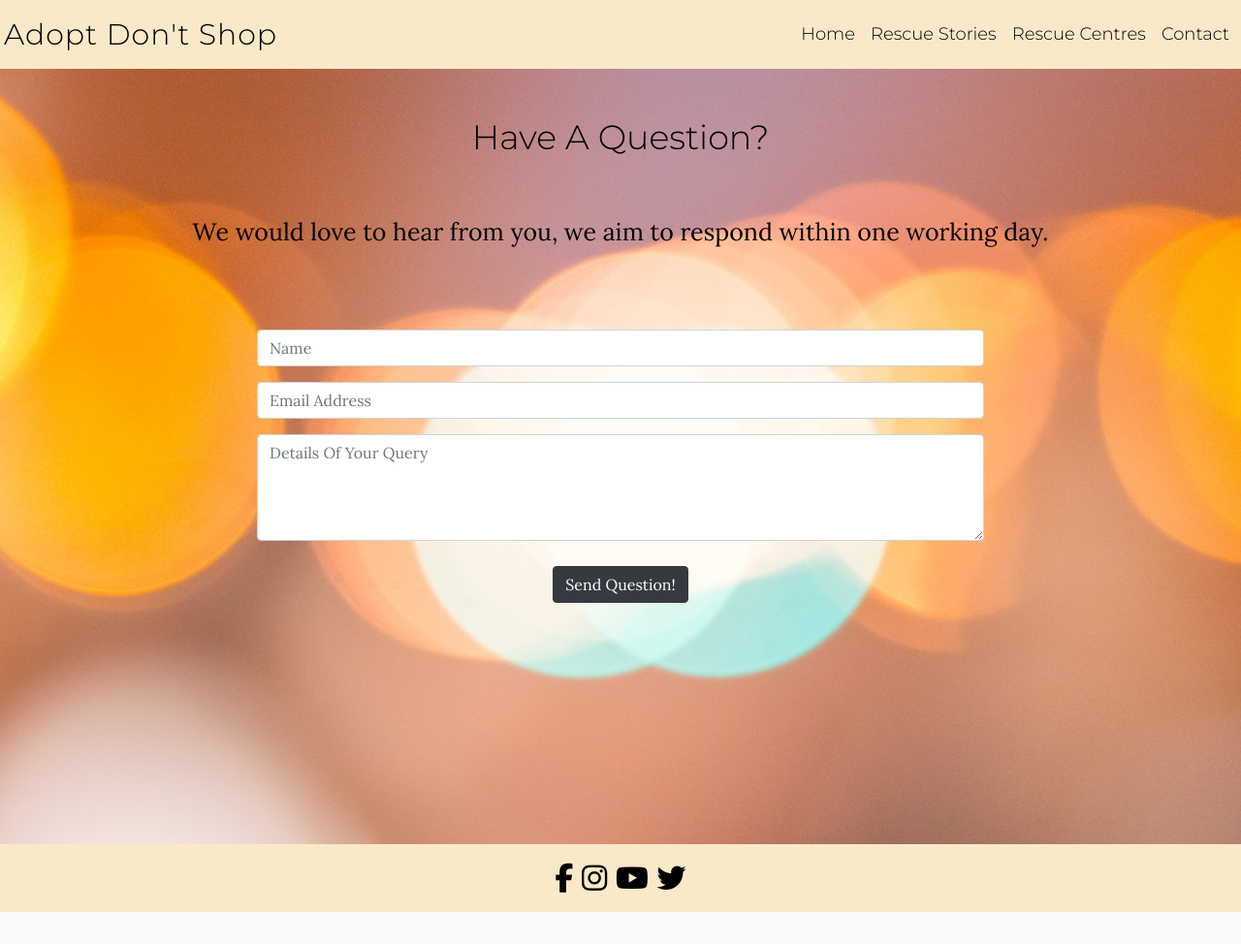
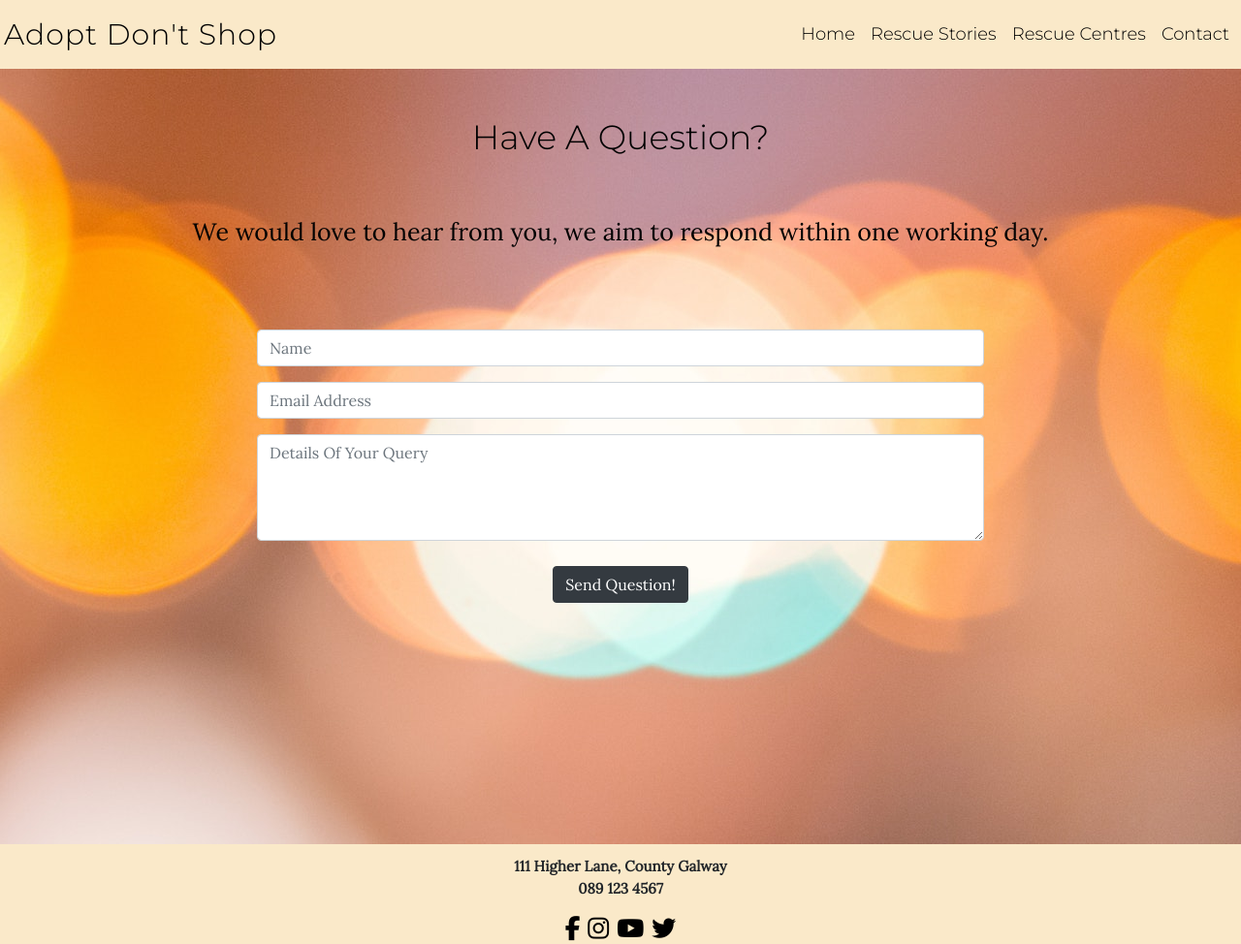
Before and after one commit to Code-Institute-Submissions/adopt-dont-shop-MS1, a plain HTML site: page contact.html in a window 1280 px wide. Shown: the whole page at 97% size. Before the commit the page ends 941 px from the top, so only its background shows below. Drawn offline with nearby package versions, Linux system fonts and the light colour scheme.

Commit message:
Add content to footer

```diff
--- a/assets/style.css
+++ b/assets/style.css
@@ -83,8 +83,8 @@ html, body {
 
 .fab {
     color: black;
-    font-size: 30px;
-    padding: 10px 2px 10px 2px;
+    font-size: 25px;
+    padding: 2px;
 }
 
 .fab:hover {
@@ -92,10 +92,15 @@ html, body {
 }
 
 footer {
+    padding-top: 2px;
     text-align: center;
+    font-size: 15px;
+    background-color: rgba(249, 166, 9, 0.2);
+}
+
+footer p {
     padding-top: 10px;
-    padding-bottom: 10px;
-    background-color: rgba(249, 166, 9, 0.2);
+    font-weight: bolder;
 }
 
 /* Contact Page */
--- a/contact.html
+++ b/contact.html
@@ -62,7 +62,11 @@
         </div>
 </section>
 <!-- FOOTER -->
-<footer class="contact-page-footer">
+<footer>
+     <p>
+        111 Higher Lane, County Galway<br>
+        089 123 4567
+    </p>
     <a href="https://www.facebook.com/" target="_blank"><i class="fab fa-facebook-f"></i></a>
     <a href="https://www.instagram.com/" target="_blank"><i class="fab fa-instagram"></i></a>
     <a href="https://www.youtube.com/" target="_blank"><i class="fab fa-youtube"></i></a>
```
Also changed, not shown: index.html (+4 -0 lines), rescue-centres.html (+4 -0 lines), rescue-stories.html (+4 -0 lines).
